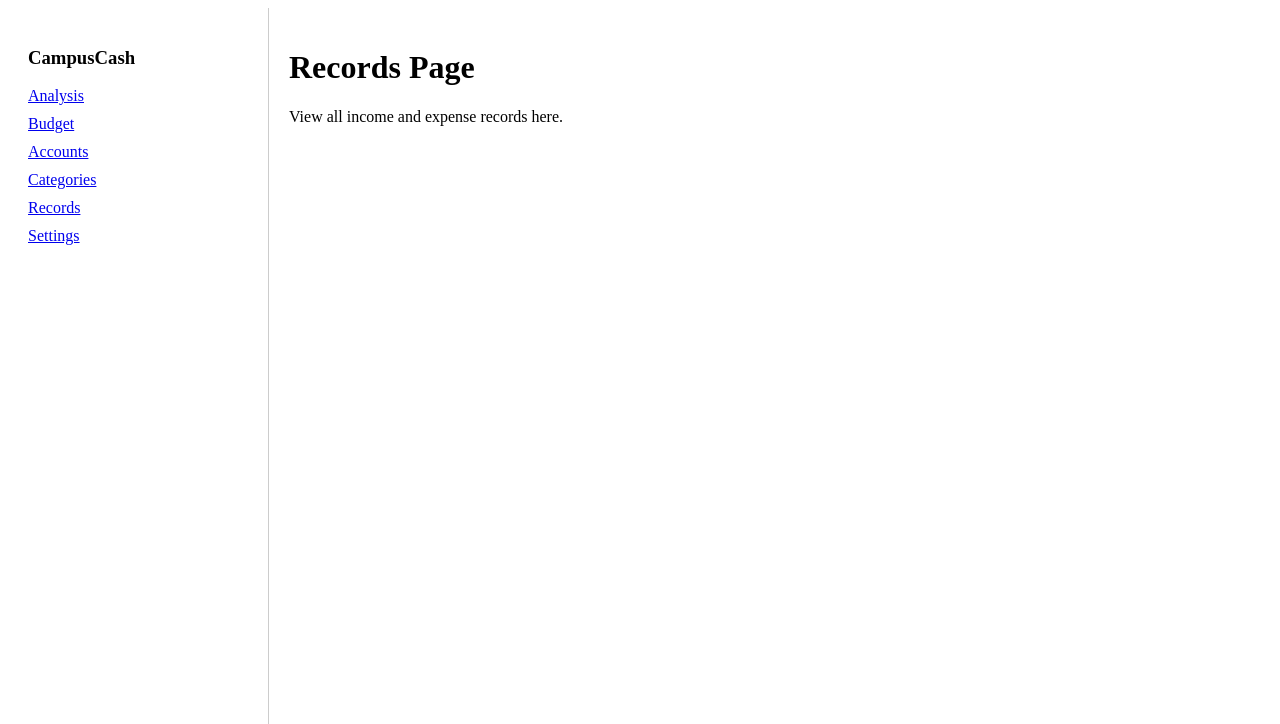
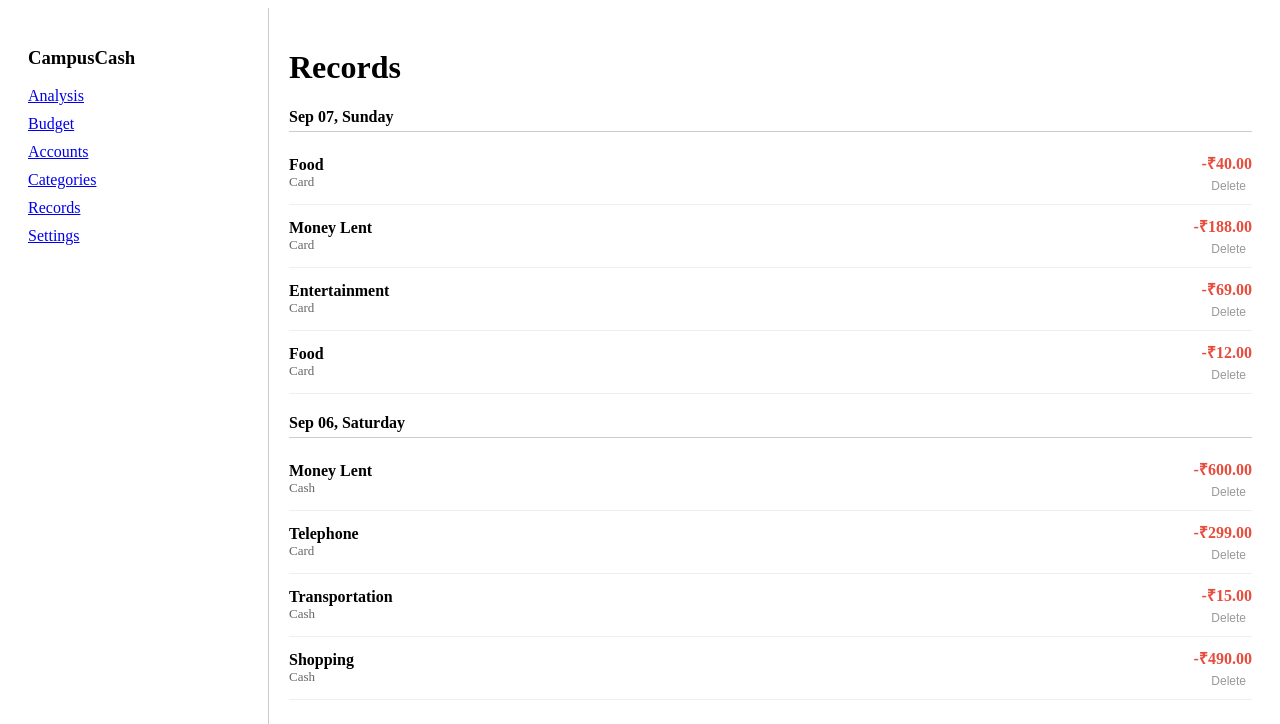
Before and after one commit to liaphilip/CampusCash, a React app in the folder frontend/: page /records in a window 1280 px wide. Shown: the top 724 px of the page. Built offline with nearby package versions, Linux system fonts and the light colour scheme; the HTML template or start-up script is replaced by a standard one.

Commit message:
Records Page

```diff
--- a/frontend/src/pages/Records/Records.jsx
+++ b/frontend/src/pages/Records/Records.jsx
@@ -1,8 +1,105 @@
+import { useState } from "react";
+
 export default function Records() {
+  const [recordsByDate, setRecordsByDate] = useState([
+    {
+      date: "Sep 07, Sunday",
+      items: [
+        { id: 1, category: "Food", account: "Card", amount: 40, type: "Expense" },
+        { id: 2, category: "Money Lent", account: "Card", amount: 188, type: "Expense" },
+        { id: 3, category: "Entertainment", account: "Card", amount: 69, type: "Expense" },
+        { id: 4, category: "Food", account: "Card", amount: 12, type: "Expense" },
+      ],
+    },
+    {
+      date: "Sep 06, Saturday",
+      items: [
+        { id: 5, category: "Money Lent", account: "Cash", amount: 600, type: "Expense" },
+        { id: 6, category: "Telephone", account: "Card", amount: 299, type: "Expense" },
+        { id: 7, category: "Transportation", account: "Cash", amount: 15, type: "Expense" },
+        { id: 8, category: "Shopping", account: "Cash", amount: 490, type: "Expense" },
+      ],
+    },
+  ]);
+
+  const deleteRecord = (dateIndex, recordId) => {
+    const updated = [...recordsByDate];
+    updated[dateIndex].items = updated[dateIndex].items.filter(
+      (item) => item.id !== recordId
+    );
+
+    // remove date section if empty
+    if (updated[dateIndex].items.length === 0) {
+      updated.splice(dateIndex, 1);
+    }
+
+    setRecordsByDate(updated);
+  };
+
   return (
     <div>
-      <h1>Records Page</h1>
-      <p>View all income and expense records here.</p>
+      <h1>Records</h1>
+
+      {recordsByDate.map((day, dateIndex) => (
+        <div key={day.date} style={{ marginBottom: "20px" }}>
+          {/* Date Header */}
+          <div
+            style={{
+              fontWeight: "bold",
+              marginBottom: "10px",
+              borderBottom: "1px solid #ccc",
+              paddingBottom: "5px",
+            }}
+          >
+            {day.date}
+          </div>
+
+          {/* Records */}
+          {day.items.map((record) => (
+            <div
+              key={record.id}
+              style={{
+                display: "flex",
+                justifyContent: "space-between",
+                alignItems: "center",
+                padding: "10px 0",
+                borderBottom: "1px solid #eee",
+              }}
+            >
+              <div>
+                <div style={{ fontWeight: "600" }}>{record.category}</div>
+                <div style={{ fontSize: "13px", color: "#666" }}>
+                  {record.account}
+                </div>
+              </div>
+
+              <div style={{ textAlign: "right" }}>
+                <div
+                  style={{
+                    color: record.type === "Expense" ? "#e74c3c" : "#2ecc71",
+                    fontWeight: "bold",
+                  }}
+                >
+                  -₹{record.amount}.00
+                </div>
+                <button
+                  onClick={() => deleteRecord(dateIndex, record.id)}
+                  style={{
+                    marginTop: "4px",
+                    fontSize: "12px",
+                    background: "none",
+                    border: "none",
+                    color: "#999",
+                    cursor: "pointer",
+                  }}
+                >
+                  Delete
+                </button>
+              </div>
+            </div>
+          ))}
+        </div>
+      ))}
     </div>
   );
 }
```
